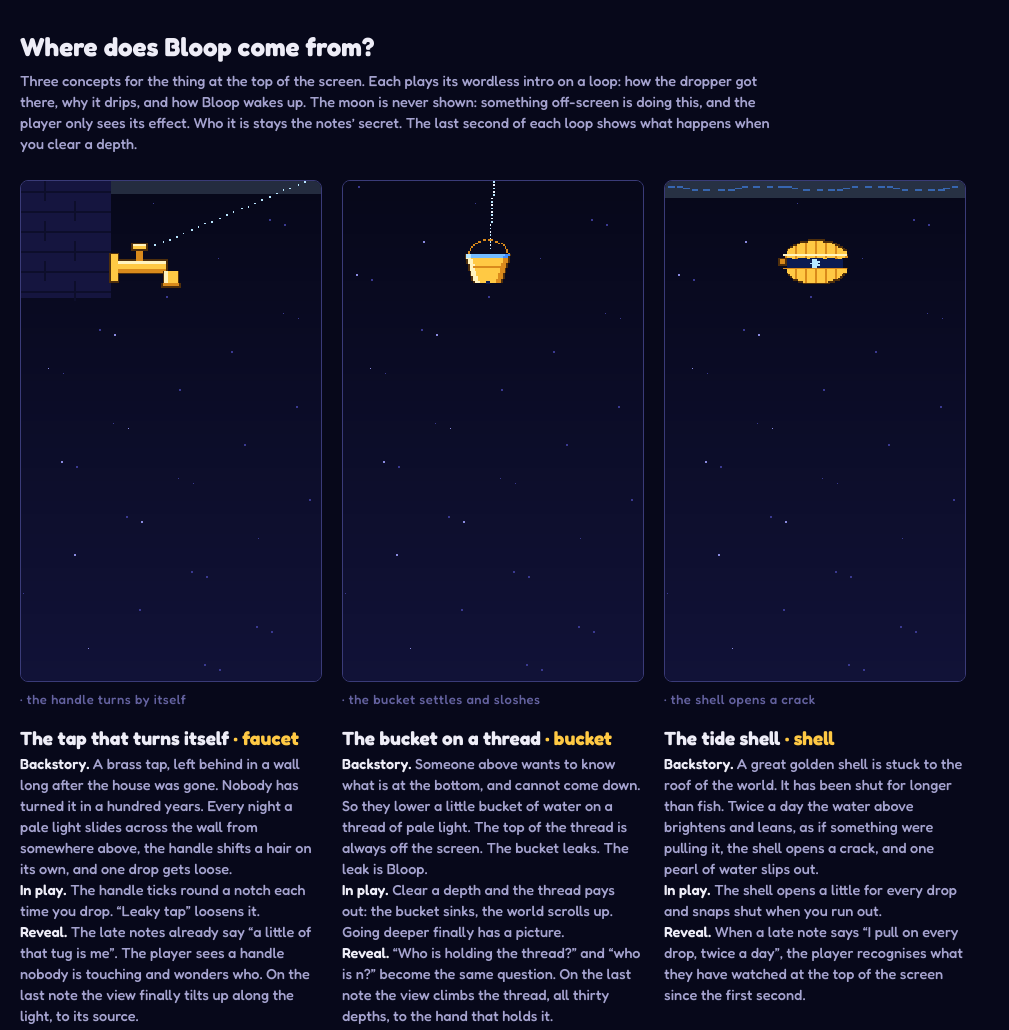
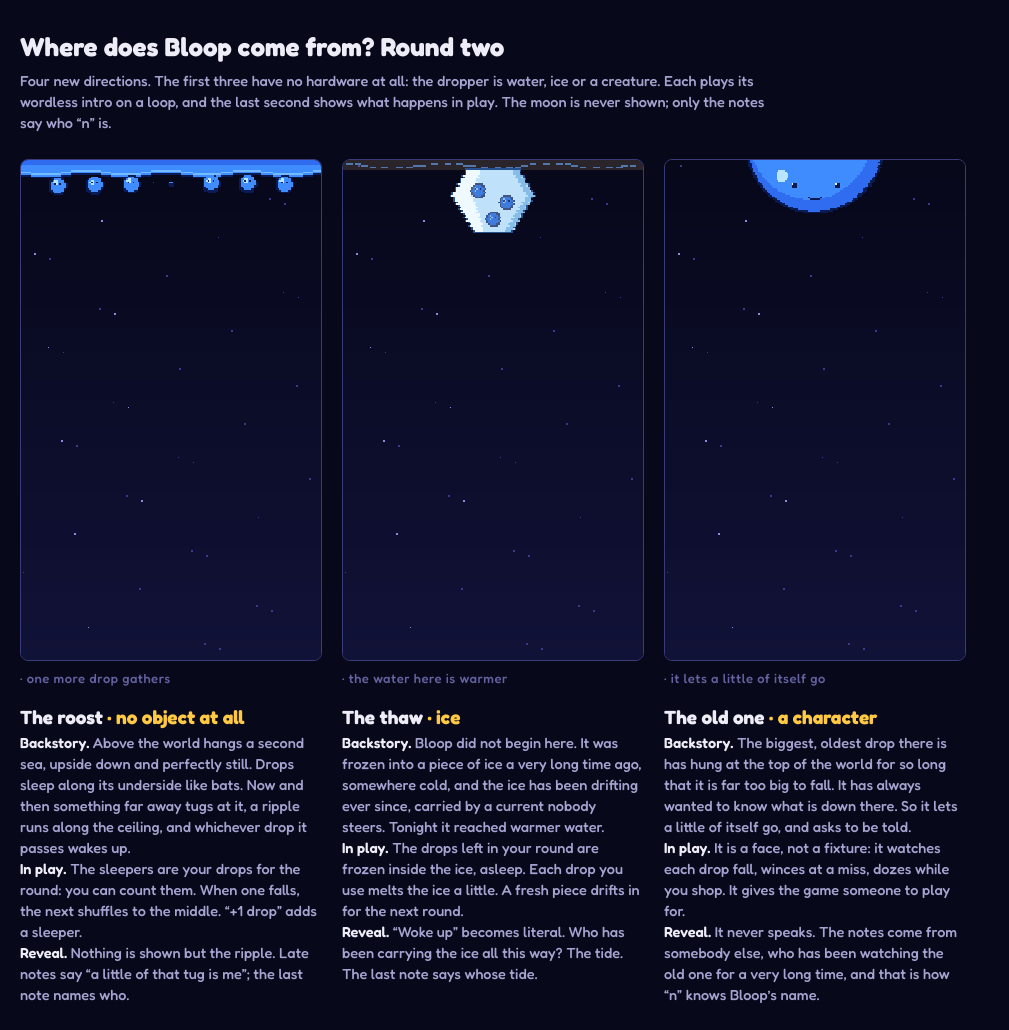
Before and after one commit to Shaan-kapoor/bloop.in, a plain HTML site: page prototypes/dropper-concepts.html in a window 1280 px wide. Shown: the top 1030 px of the page, without its empty margins (0-1009 px from the left). Drawn offline with Linux system fonts and the light colour scheme.

Commit message:
Dropper concepts, round two: the roost, the thaw, the old one, the paper boat

```diff
--- a/prototypes/dropper-concepts.html
+++ b/prototypes/dropper-concepts.html
@@ -12,17 +12,17 @@
   h2 { margin:14px 0 2px; font-size:19px; } h2 b { color:#ffc944; } p { margin:0 0 8px; color:#a5a3cf; font-size:14.5px; } p b { color:#eeedf7; font-weight:600; }
   .beats { color:#6462a0; font-size:13px; letter-spacing:.04em; min-height:20px; margin-top:8px; }
 </style>
-<h1>Where does Bloop come from?</h1>
-<p class="lede">Three concepts for the thing at the top of the screen. Each plays its wordless intro on a loop: how the dropper got there, why it drips, and how Bloop wakes up. The moon is never shown: something off-screen is doing this, and the player only sees its effect. Who it is stays the notes’ secret. The last second of each loop shows what happens when you clear a depth.</p>
+<h1>Where does Bloop come from? Round two</h1>
+<p class="lede">Four new directions. The first three have no hardware at all: the dropper is water, ice or a creature. Each plays its wordless intro on a loop, and the last second shows what happens in play. The moon is never shown; only the notes say who “n” is.</p>
 <div class="row" id="row"></div>
 <script>
 const W = 180, H = 300, TAU = Math.PI * 2, LX = 90, LY = 62;
 const lerp = (a, b, t) => a + (b - a) * t, cl = (v, a = 0, b = 1) => v < a ? a : v > b ? b : v, ease = t => t * t * (3 - 2 * t);
 const seg = (t, a, b) => ease(cl((t - a) / (b - a)));   // 0 to 1 as t goes from a to b
 function kit(ctx) {
-  const R = (x, y, w, h, c) => { ctx.fillStyle = c; ctx.fillRect(Math.round(x), Math.round(y), Math.round(w), Math.round(h)); };
+  const al = a => { ctx.globalAlpha = a; }, R = (x, y, w, h, c) => { ctx.fillStyle = c; ctx.fillRect(Math.round(x), Math.round(y), Math.round(w), Math.round(h)); };
   const D = (x, y, r, c) => { ctx.fillStyle = c; for (let j = -Math.ceil(r); j <= r; j++) { const w = Math.sqrt(Math.max(0, r * r - j * j)); if (w > .3) ctx.fillRect(Math.round(x - w), Math.round(y + j), Math.round(w * 2), 1); } };
-  return { R, D,
+  return { R, D, al,
     sky(scroll = 0) { for (let y = 0; y < H; y += 4) R(0, y, W, 4, `rgb(${7 + y * .035 | 0},${8 + y * .035 | 0},${26 + y * .1 | 0})`);
       for (let i = 0; i < 40; i++) { const x = (i * 47) % W, y = ((i * 89 - scroll * (1 + i % 3) * .5) % H + H) % H; R(x, y, 1, 1, i % 4 ? '#3a3990' : '#8a8ae0'); } },
     pool(k) { if (k <= 0) return; ctx.globalAlpha = k; R(0, H - 14, W, 14, '#2f6cf0'); R(0, H - 14, W, 2, '#74bcff'); for (let x = 0; x < W; x += 9) R(x + Math.sin(performance.now() / 500 + x) * 2, H - 14, 4, 1, '#b8e6ff'); ctx.globalAlpha = 1; },
@@ -38,47 +38,51 @@ function ending(k, t, x, y0) {   // t counted from the moment the drop starts to
   if (fall < 1) k.drop(x, y, 5 * grow, wake, t > 2.8);
   else if (t < 6.6) for (let i = -2; i <= 2; i++) k.R(x + i * 5, H - 16 - (1 - (t - 6.1) * 2) * 6 * (3 - Math.abs(i)), 2, 2, '#b8e6ff');
 }
-const G = ['#fff3bf', '#ffc944', '#d98a1c', '#4f2f0c'];   // gold: light, body, shade, outline
+const B = ['#b8e6ff', '#3f8cff', '#2f6cf0', '#0a1a52'];   // blue: light, body, shade, outline
+const surface = (k, t, y, amp = 1) => { for (let x = 0; x < W; x += 6) k.R(x + Math.sin(t * 1.5 + x * .2) * 2 * amp, y + Math.sin(t + x * .1) * 1.2 * amp, 4, 1, '#3766b0'); };
 const CONCEPTS = [
-  { name: 'The tap that turns itself', tag: 'faucet',
-    story: '<b>Backstory.</b> A brass tap, left behind in a wall long after the house was gone. Nobody has turned it in a hundred years. Every night a pale light slides across the wall from somewhere above, the handle shifts a hair on its own, and one drop gets loose.<br><b>In play.</b> The handle ticks round a notch each time you drop. “Leaky tap” loosens it.<br><b>Reveal.</b> The late notes already say “a little of that tug is me”. The player sees a handle nobody is touching and wonders who. On the last note the view finally tilts up along the light, to its source.',
-    beats: ['an old tap in the dark', 'a pale light slides in from above', 'the handle turns by itself', 'a drop swells and wakes', 'it looks down', 'and lets go'],
+  { name: 'The roost', tag: 'no object at all',
+    story: '<b>Backstory.</b> Above the world hangs a second sea, upside down and perfectly still. Drops sleep along its underside like bats. Now and then something far away tugs at it, a ripple runs along the ceiling, and whichever drop it passes wakes up.<br><b>In play.</b> The sleepers are your drops for the round: you can count them. When one falls, the next shuffles to the middle. “+1 drop” adds a sleeper.<br><b>Reveal.</b> Nothing is shown but the ripple. Late notes say “a little of that tug is me”; the last note names who.',
+    beats: ['a still ceiling of water, drops asleep', 'a ripple runs along it', 'one more drop gathers', 'it wakes', 'it looks down', 'and lets go · the next one shuffles over'],
     draw(k, t) {
-      const moonIn = seg(t, 1, 3), beam = seg(t, 3, 4.5), turn = seg(t, 4, 5.5) * 1.6 + (t > 12.5 ? seg(t, 12.5, 13.5) * .8 : 0);
-      k.sky(); k.R(0, 0, W, 8, `rgba(184,230,255,${.16 * moonIn})`);
-      k.R(0, 0, 54, LY + 8, '#15153f'); for (let y = 6; y < LY + 8; y += 12) k.R(0, y, 54, 1, '#0d0e2b'); for (let y = 0, i = 0; y < LY + 8; y += 12, i++) k.R(14 + (i & 1) * 18, y, 1, 12, '#0d0e2b');   // the old wall
-      if (beam > 0) { k.R(0, 0, 0, 0, '#000'); for (let i = 0; i < 22 * beam; i++) k.R(lerp(170, 76, i / 22), lerp(0, LY - 22, i / 22), 1, 1, '#b8e6ff'); }
-      const bx = 54, by = LY - 14;   // tap: plate, level body, spout, handle
-      k.R(bx - 1, by - 5, 6, 18, G[3]); k.R(bx, by - 4, 4, 16, G[1]); k.R(bx + 4, by - 1, 30, 9, G[3]); k.R(bx + 4, by, 29, 7, G[1]); k.R(bx + 4, by, 29, 2, G[0]); k.R(bx + 4, by + 5, 29, 2, G[2]);
-      k.R(LX - 5, by + 6, 10, 9, G[3]); k.R(LX - 4, by + 6, 8, 8, G[1]); k.R(LX - 4, by + 6, 2, 8, G[0]); k.R(LX - 6, by + 13, 12, 3, G[3]); k.R(LX - 5, by + 13, 10, 2, G[2]);
-      k.R(bx + 15, by - 7, 4, 7, G[2]); const hw = Math.max(2, Math.abs(Math.cos(turn)) * 11); k.R(bx + 17 - hw - 1, by - 11, hw * 2 + 2, 5, G[3]); k.R(bx + 17 - hw, by - 10, hw * 2, 3, G[1]); k.R(bx + 17 - hw, by - 10, hw * 2, 1, G[0]);
-      ending(k, t - 5.5, LX, LY + 6);
+      k.sky(); const wave = lerp(-25, W + 25, cl((t - 1) / 3.6)), slide = t > 12 ? seg(t, 12, 13.5) : 0;
+      for (let x = 0; x < W; x++) { const h = 9 + Math.sin(x * .13 + t * 1.2) * 1.2 + Math.exp(-((x - wave) ** 2) / 90) * 3.5; k.R(x, 0, 1, h, B[1]); k.R(x, 0, 1, 3, B[2]); k.R(x, h - 2, 1, 1, '#74bcff'); k.R(x, h, 1, 1, B[3]); }
+      [22, 44, 66, 114, 136, 158].forEach((x, i) => k.drop(x > LX ? x - 24 * slide : x, 14 + Math.sin(t * 1.5 + i) * .6 + Math.exp(-((x - wave) ** 2) / 90) * 3, 4.5, .4));
+      ending(k, t - 4.6, LX, 13);
     } },
-  { name: 'The bucket on a thread', tag: 'bucket',
-    story: '<b>Backstory.</b> Someone above wants to know what is at the bottom, and cannot come down. So they lower a little bucket of water on a thread of pale light. The top of the thread is always off the screen. The bucket leaks. The leak is Bloop.<br><b>In play.</b> Clear a depth and the thread pays out: the bucket sinks, the world scrolls up. Going deeper finally has a picture.<br><b>Reveal.</b> “Who is holding the thread?” and “who is n?” become the same question. On the last note the view climbs the thread, all thirty depths, to the hand that holds it.',
-    beats: ['a thread of light comes down from nowhere', 'a bucket is on the end of it', 'the bucket settles and sloshes', 'it leaks: a drop wakes', 'it looks down', 'and lets go · then the thread pays out'],
+  { name: 'The thaw', tag: 'ice',
+    story: '<b>Backstory.</b> Bloop did not begin here. It was frozen into a piece of ice a very long time ago, somewhere cold, and the ice has been drifting ever since, carried by a current nobody steers. Tonight it reached warmer water.<br><b>In play.</b> The drops left in your round are frozen inside the ice, asleep. Each drop you use melts the ice a little. A fresh piece drifts in for the next round.<br><b>Reveal.</b> “Woke up” becomes literal. Who has been carrying the ice all this way? The tide. The last note says whose tide.',
+    beats: ['a piece of ice drifts in', 'drops are frozen inside it, asleep', 'the water here is warmer', 'one thaws and wakes', 'it looks down', 'and lets go · the ice melts a little'],
     draw(k, t) {
-      const down = seg(t, 1, 4), sink = t > 12.3 ? seg(t, 12.3, 13.8) : 0, y = lerp(-20, LY - 8, down), sw = Math.sin(t * 2.2) * 5 * (1 - seg(t, 4, 6.5)) * down;
-      k.sky(sink * 60);
-      for (let yy = 0; yy < y - 12; yy += 2) k.R(LX + sw * (yy / y) , yy, 1, 1, (yy / 2 | 0) % 2 ? '#eef4ff' : '#b8e6ff');   // the thread
-      const x = LX + sw;
-      for (let a = Math.PI; a <= TAU; a += .12) k.R(x + Math.cos(a) * 12, y - 10 + Math.sin(a) * 9, 1, 1, G[2]);   // handle
-      for (let j = 0; j <= 16; j++) { const w = 13 - j * .3; k.R(x - w - 1, y - 10 + j, w * 2 + 2, 1, G[3]); k.R(x - w, y - 10 + j, w * 2, 1, j < 2 ? '#74bcff' : G[1]); k.R(x - w, y - 10 + j, 3, 1, j < 2 ? '#b8e6ff' : G[0]); k.R(x + w - 3, y - 10 + j, 3, 1, j < 2 ? '#3f8cff' : G[2]); }
-      k.R(x - 9, y - 3, 18, 1, G[2]); k.R(x - 1, y + 6, 2, 2, '#0a1a52');   // band, and the hole
-      ending(k, t - 6, LX, LY + 2);
+      k.sky(); surface(k, t, 3);
+      const cx = lerp(-34, LX, seg(t, .4, 3)), top = 5 + Math.sin(t * 1.4) * 1.2, warm = seg(t, 3, 4.8), hgt = 42 - warm * 5 - (t > 12 ? seg(t, 12, 13.5) * 7 : 0);
+      k.R(0, 0, W, 6, `rgba(255,214,150,${.14 * warm})`); let w = 0;
+      for (let j = 0; j < hgt; j++) { w = 24 - Math.abs(j / 42 - .35) * 26 + ((j * 7) % 5 < 2 ? 1 : 0); const y = top + j; k.R(cx - w - 1, y - (j ? 0 : 1), w * 2 + 2, j ? 1 : 2, '#27508f'); k.R(cx - w, y, w * 2, 1, '#bfe2fa'); k.R(cx - w, y, w * .5, 1, '#eefaff'); k.R(cx + w - 4, y, 4, 1, '#86bde8'); }
+      k.R(cx - w - 1, top + hgt, w * 2 + 2, 1, '#27508f');
+      k.al(.7); k.drop(cx - 9, top + 12, 3.6, .4); k.drop(cx + 8, top + 19, 3.6, .4); if (t < 5.2) k.drop(cx, top + hgt - 8, 3.6, .4); k.al(1);
+      ending(k, t - 5.2, LX, top + hgt + 1);
     } },
-  { name: 'The tide shell', tag: 'shell',
-    story: '<b>Backstory.</b> A great golden shell is stuck to the roof of the world. It has been shut for longer than fish. Twice a day the water above brightens and leans, as if something were pulling it, the shell opens a crack, and one pearl of water slips out.<br><b>In play.</b> The shell opens a little for every drop and snaps shut when you run out.<br><b>Reveal.</b> When a late note says “I pull on every drop, twice a day”, the player recognises what they have watched at the top of the screen since the first second.',
-    beats: ['a shut shell, far above', 'the water brightens and leans', 'the shell opens a crack', 'a pearl of water wakes', 'it looks down', 'and lets go'],
+  { name: 'The old one', tag: 'a character',
+    story: '<b>Backstory.</b> The biggest, oldest drop there is has hung at the top of the world for so long that it is far too big to fall. It has always wanted to know what is down there. So it lets a little of itself go, and asks to be told.<br><b>In play.</b> It is a face, not a fixture: it watches each drop fall, winces at a miss, dozes while you shop. It gives the game someone to play for.<br><b>Reveal.</b> It never speaks. The notes come from somebody else, who has been watching the old one for a very long time, and that is how “n” knows Bloop’s name.',
+    beats: ['something huge, asleep', 'it opens its eyes', 'it lets a little of itself go', 'the little one wakes', 'they both look down', 'and it lets go'],
     draw(k, t) {
-      const rise = seg(t, 1, 3.2), open = seg(t, 3.4, 5.2) * .9 - (t > 12 ? seg(t, 12, 12.6) * .9 : 0);
-      k.sky(); k.R(0, 0, W, 10, `rgba(184,230,255,${.18 * rise})`);
-      for (let x = 0; x < W; x += 6) k.R(x + Math.sin(t * 1.5 + x * .2) * 2 * rise, 4 + Math.sin(t + x * .1) * 1.5 * rise, 4, 1, '#3766b0');   // the tide line
-      const cy = LY - 14, lid = (dir, o) => { for (let i = -18; i <= 18; i++) { const u = i / 18, h = Math.sqrt(1 - u * u) * 9; k.R(LX + i - .5, cy + dir * o - (dir < 0 ? h : 0), 2, h + 1, Math.abs(i) % 6 < 1 ? G[2] : G[1]); k.R(LX + i - .5, cy + dir * o + (dir < 0 ? -h - 1 : h), 2, 1, G[3]); } k.R(LX - 19, cy + dir * o - (dir < 0 ? 1 : 0), 38, 1, dir < 0 ? G[0] : G[2]); };
-      if (open > .05) { k.R(LX - 17, cy - open * 2, 34, open * 7, '#0a1a52'); k.D(LX, cy + 1, 3 * open, '#b8e6ff'); }
-      lid(-1, 1 + open * 2); lid(1, open * 5);
-      k.R(LX - 22, cy - 2, 5, 5, G[3]); k.R(LX - 21, cy - 1, 3, 3, G[2]);   // hinge
-      ending(k, t - 5.4, LX, LY + 2);
+      k.sky(); const r = 40 + Math.sin(t * 1.3) * .8 - (t > 12 ? seg(t, 12, 13.5) * 2 : 0), cy = -10, open = seg(t, 1.2, 2.8) > .5 && t < 11.8, dn = t > 8.2 ? 1 : 0;
+      k.D(LX, cy, r + 1.5, B[3]); k.D(LX, cy, r, B[2]); k.D(LX - 3, cy - 3, r - 4, B[1]); k.D(LX - 20, 9, 3.5, B[0]);
+      for (const s of [-1, 1]) { const ex = LX + s * 13; if (open) { k.R(ex - 1, 14 + dn, 3, 3, B[3]); k.R(ex - 1, 14 + dn, 1, 1, '#eef4ff'); } else k.R(ex - 2, 16, 5, 1, B[3]); }
+      k.R(LX - 3, 23, 6, 1, B[3]); k.R(LX - 4, 22, 1, 1, B[3]); k.R(LX + 3, 22, 1, 1, B[3]);
+      ending(k, t - 5.5, LX, cy + r + 1);
+    } },
+  { name: 'The paper boat', tag: 'a folded note',
+    story: '<b>Backstory.</b> Somebody folded a letter into a boat and set it on the water. It has drifted a long way and it is soaked through. What drips out of the bottom is water that has passed through the writing. That is why Bloop knows where to go.<br><b>In play.</b> The boat bobs on the surface and leans the way you aim. It gets soggier as your drops run out and dries between rounds.<br><b>Reveal.</b> The notes come in bottles; this one came as a boat, and you have been looking at it since the first second. After the last note the boat unfolds: it is note zero, the first one “n” ever sent.',
+    beats: ['a paper boat drifts in', 'there is writing on it', 'it is soaked through', 'a drop comes out of the paper and wakes', 'it looks down', 'and lets go'],
+    draw(k, t) {
+      k.sky(); const P = ['#fbf6e6', '#efe6cc', '#cdc2a2', '#4b4636'], sy = 26, x = lerp(-40, LX, seg(t, .4, 3.2)), b = Math.sin(t * 1.6) * 1.2, soak = seg(t, 3.4, 5.4);
+      for (let j = 0; j < 17; j++) { const w = j * .62, y = sy - 25 + j + b; k.R(x - w - 1, y, w * 2 + 2, 1, P[3]); k.R(x - w, y, w * 2, 1, P[2]); k.R(x - w, y, w, 1, P[0]); }
+      for (let j = 0; j < 15; j++) { const w = 24 - j * .6, y = sy - 8 + j + b, wet = j > 14 - soak * 8; k.R(x - w - 1, y, w * 2 + 2, 1, P[3]); k.R(x - w, y, w * 2, 1, wet ? '#9fb0c8' : j ? P[1] : P[0]); k.R(x + w - 4, y, 4, 1, wet ? '#8296b3' : P[2]); }
+      k.R(x - 16, sy + 7 + b, 32, 1, P[3]);
+      k.R(x - 14, sy - 5 + b, 10, 1, '#8a86a8'); k.R(x - 1, sy - 5 + b, 12, 1, '#8a86a8'); k.R(x - 12, sy - 2 + b, 17, 1, '#8a86a8');
+      surface(k, t, sy);
+      ending(k, t - 5.5, LX, sy + 9 + b);
     } },
 ];
 const LOOP = 14.5;
```
